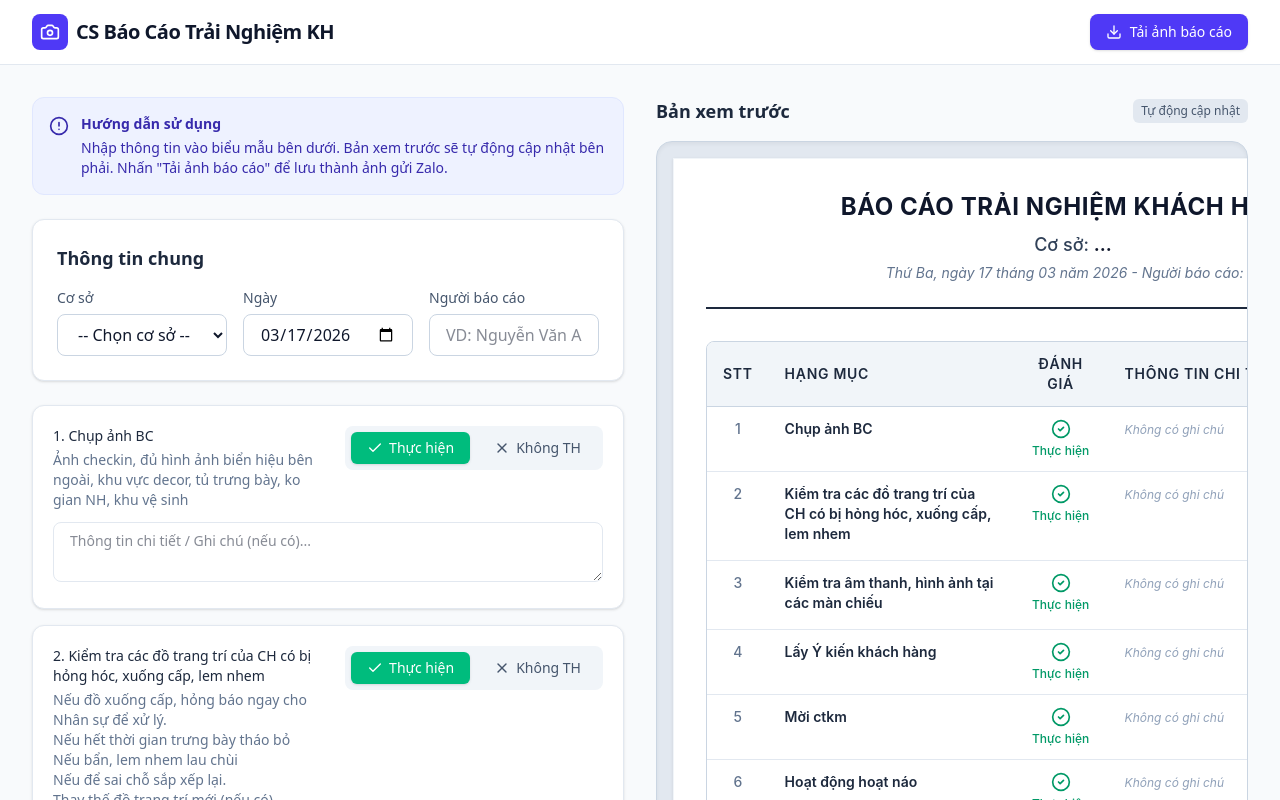
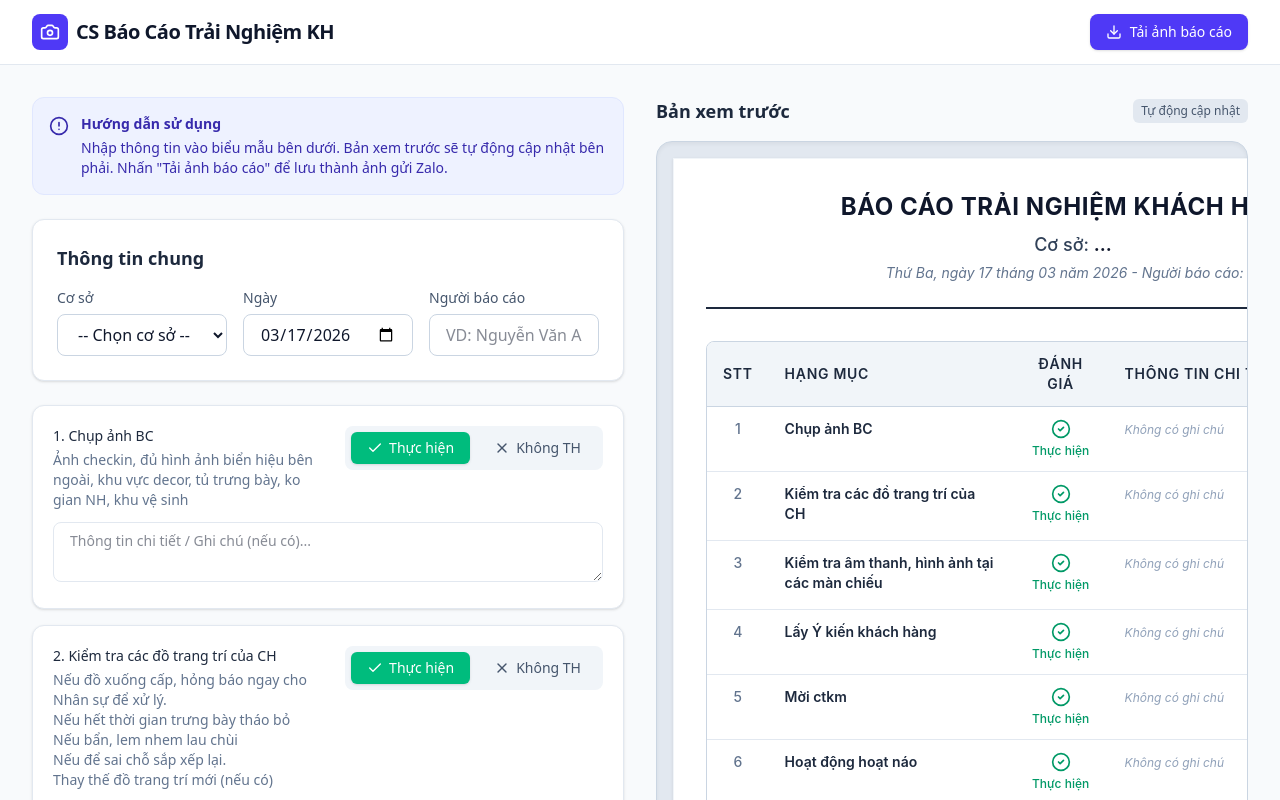
Before and after one commit to npnam151-rgb/CS, a React (Vite) app: page / in a window 1280 px wide. Shown: the top 800 px of the page. Built offline with nearby package versions, Linux system fonts and the light colour scheme.

Commit message:
Update types.ts

```diff
--- a/src/types.ts
+++ b/src/types.ts
@@ -22,7 +22,7 @@ export interface ReportData {
 
 export const CHECKLIST_ITEMS: ChecklistItemDef[] = [
   { id: 1, title: 'Chụp ảnh BC', type: 'check', req: 'Ảnh checkin, đủ hình ảnh biển hiệu bên ngoài, khu vực decor, tủ trưng bày, ko gian NH, khu vệ sinh' },
-  { id: 2, title: 'Kiểm tra các đồ trang trí của CH có bị hỏng hóc, xuống cấp, lem nhem', type: 'check', req: 'Nếu đồ xuống cấp, hỏng báo ngay cho Nhân sự để xử lý.\nNếu hết thời gian trưng bày tháo bỏ\nNếu bẩn, lem nhem lau chùi\nNếu để sai chỗ sắp xếp lại.\nThay thế đồ trang trí mới (nếu có)' },
+  { id: 2, title: 'Kiểm tra các đồ trang trí của CH', type: 'check', req: 'Nếu đồ xuống cấp, hỏng báo ngay cho Nhân sự để xử lý.\nNếu hết thời gian trưng bày tháo bỏ\nNếu bẩn, lem nhem lau chùi\nNếu để sai chỗ sắp xếp lại.\nThay thế đồ trang trí mới (nếu có)' },
   { id: 3, title: 'Kiểm tra âm thanh, hình ảnh tại các màn chiếu', type: 'check', req: 'Nếu nhạc bật sai qui định, chỉnh lại cho đúng qđ. Lưu ý âm lượng hợp lí.\nNếu không bật các CCTV theo yc, chỉnh lại cho đúng\nNếu hôm đó có giải đấu đá bóng hay thể thao, bật theo sự kiện đc yêu cầu' },
   { id: 4, title: 'Lấy Ý kiến khách hàng', type: 'check', req: 'Xin ý kiến khách hàng cảm nhận trải nghiệm, ý kiến về món ăn cụ thể trên bàn khách.' },
   { id: 5, title: 'Mời ctkm', type: 'check', req: 'Mời khách tham gia các CTKM thường xuyên như đánh giá 5* google, đăng ký thành viên.\nTham gia mời các CTKM định kỳ như Ngày hội Bia Ơi, thứ 3 hàng tuần cho thành viên' },
```
